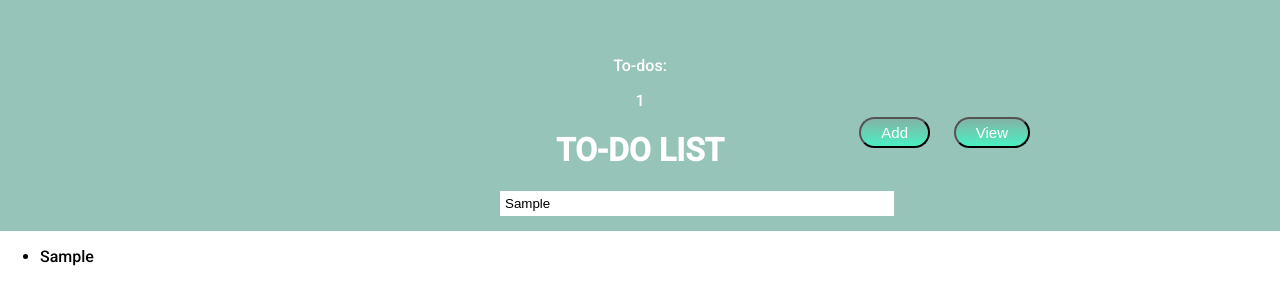
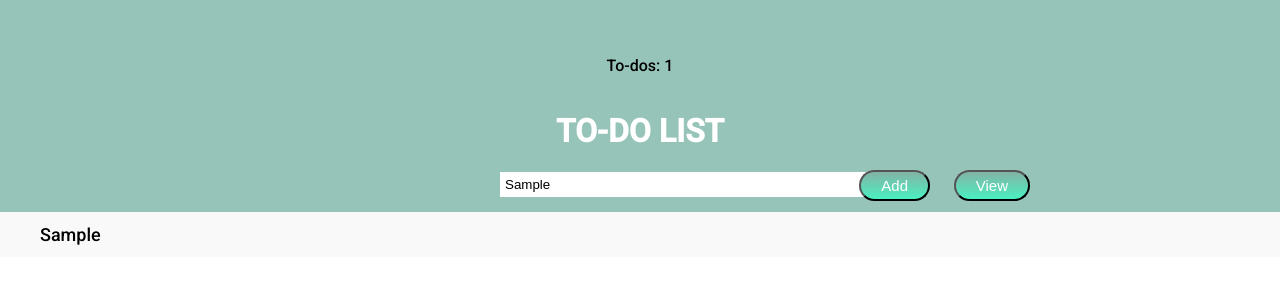
Before and after one commit to Ade-tola20/TO-DO, a plain HTML site: page index.html in a window 1280 px wide. Both pictures are taken after typing "Sample" into the empty fields and a click on the button "Add". Drawn offline with Linux system fonts and the light colour scheme.

Commit message:
Update styles.css

```diff
--- a/styles.css
+++ b/styles.css
@@ -1,22 +1,47 @@
-/* HTML ELEMENTS STYLE */
-body{
+
+/* Include the padding and border in an element's total width and height */
+* {
+    box-sizing: border-box;
+  }
+
+  /* HTML ELEMENTS STYLE */
+  body{
     font-family: 'Roboto', sans-serif;
     margin: 0;
-}
+  }
 
-ol {
+
+  /* Remove margins and padding from the list */
+  ul {
     margin: 0;
     padding: 0;
-    background-color: white;
-}
+  }
 
-ol li {
+  /* Style the list items */
+  ul li {
     cursor: pointer;
     position: relative;
-    padding: 12px 8px 15px 40px;
-    background-color: #EAE3D2;
+    padding: 12px 8px 12px 40px;
+    background: #eee;
     font-size: 18px;
-}
+    transition: 0.2s;
+
+    /* make the list items unselectable */
+    -webkit-user-select: none;
+    -moz-user-select: none;
+    -ms-user-select: none;
+    user-select: none;
+  }
+
+  /* Set all odd list items to a different color (zebra-stripes) */
+ul li:nth-child(odd) {
+    background: #f9f9f9;
+  }
+
+
+  ul li:hover {
+    background: #ddd;
+  }
 
 input {
     background-color: white;
@@ -32,6 +57,11 @@ button {
     position: absolute;
     top: 117px;
     right: 350px;
+}
+
+p {
+  display: inline-block;
+  color: black;
 }
 
 /* HEADER`S STYLE */
@@ -74,6 +104,8 @@ button {
     font-size: 15px;
     padding: 5px 20px 5px 20px;
     text-decoration: none;
+    position: absolute;
+    top: 170px;
   }
 
 #btn:hover {
@@ -102,7 +134,7 @@ button {
     padding: 5px 20px 5px 20px;
     text-decoration: none;
     position: absolute;
-    top: 117px;
+    top: 170px;
     right: 250px;
   }
 
```
